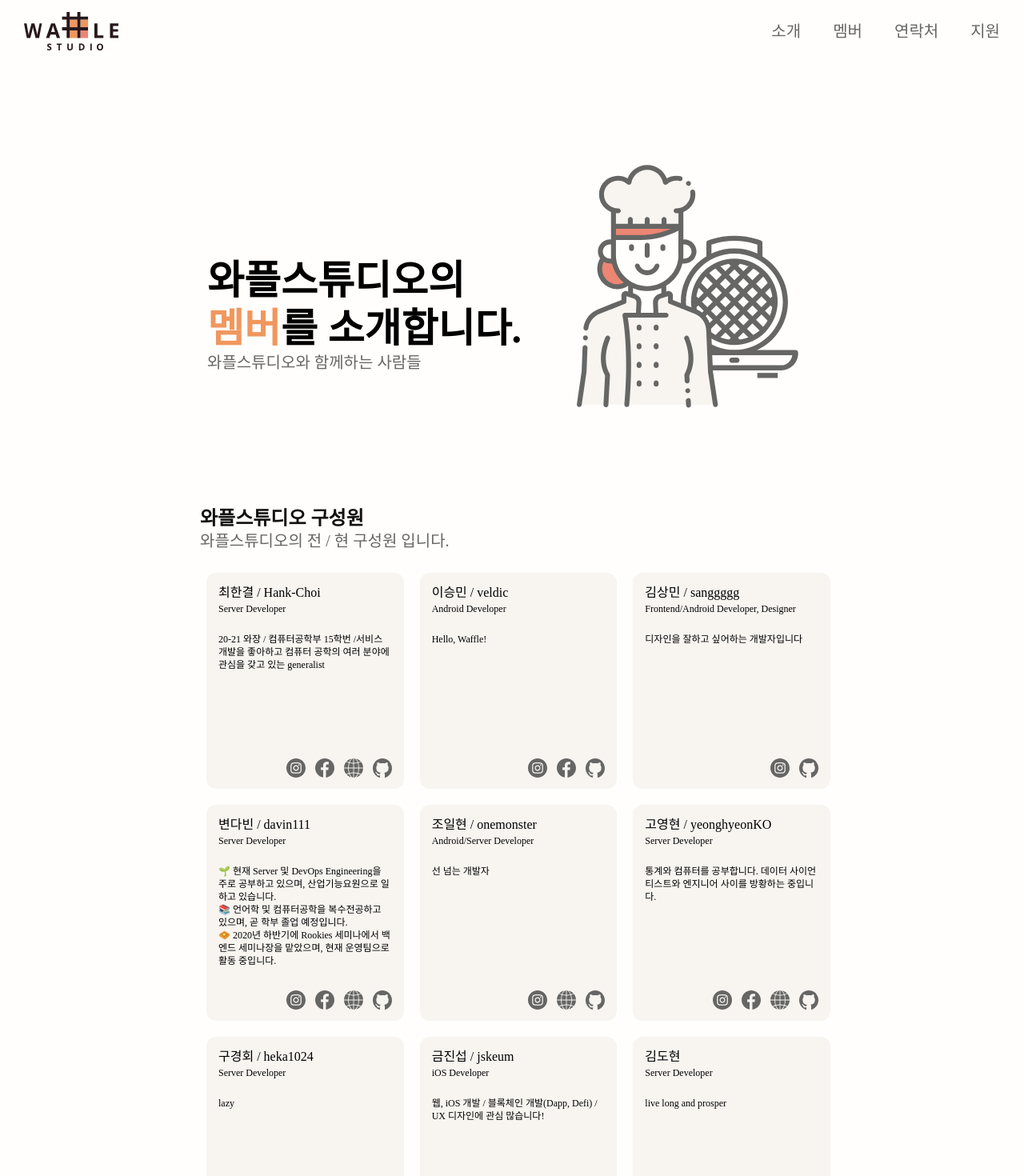
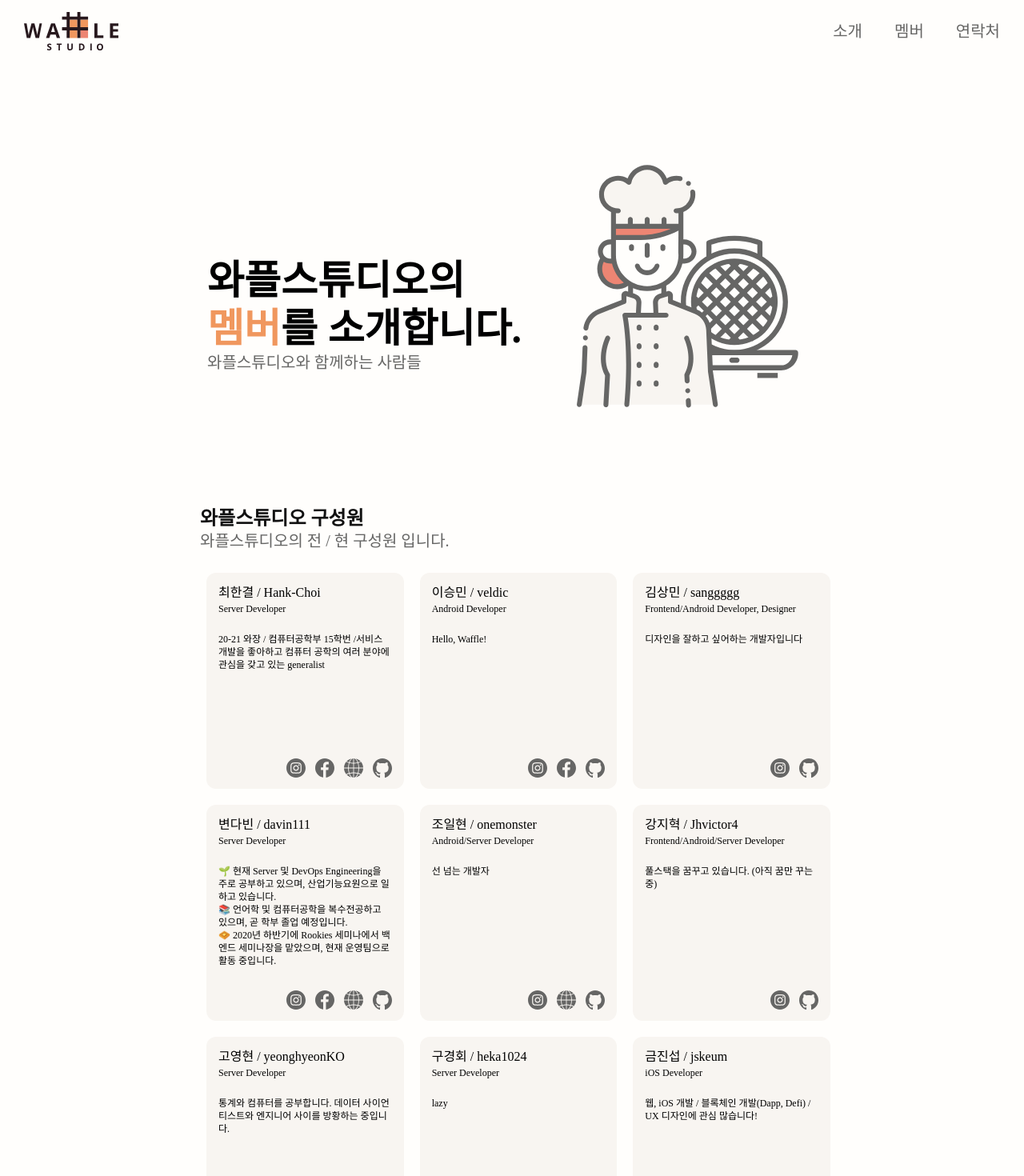
Before and after one commit to wafflestudio/wafflestudio.com, a Next.js app: page /people in a window 1280 px wide. Shown: the top 1470 px of the page at 80% size. Built offline with nearby package versions, Linux system fonts and the light colour scheme; a web font is replaced by a local one.

Commit message:
멤버 추가 및 사소한 업데이트

```diff
--- a/components/Header.tsx
+++ b/components/Header.tsx
@@ -155,15 +155,6 @@ const Header = () => {
               연락처
             </MenuItem>
           </Link>
-          <Link href="/recruit">
-            <MenuItem
-              onClick={() => {
-                setMenuOpen(false)
-              }}
-            >
-              지원
-            </MenuItem>
-          </Link>
         </MenuContainer>
       </HeaderContainer>
       <OverlayBox
--- a/components/Home/Activities/ActivityCard.tsx
+++ b/components/Home/Activities/ActivityCard.tsx
@@ -52,8 +52,6 @@ const CardImage = styled.div<{ src?: string }>`
 `
 
 const ActivityCard = (props: ActivityCardProps) => {
-  console.log(props.src)
-
   return (
     <CardWrapper>
       <CardImage src={props.src} />
--- a/components/People/Members/members.json
+++ b/components/People/Members/members.json
@@ -4,6 +4,7 @@
   {"name":"김상민","position":"Frontend/Android Developer, Designer","introduction":"디자인을 잘하고 싶어하는 개발자입니다","githubId":"sanggggg","instagram":"dev_sanggggg","facebook":"","web":""},
   {"name":"변다빈","position":"Server Developer","introduction":"🌱 현재 Server 및 DevOps Engineering을 주로 공부하고 있으며, 산업기능요원으로 일하고 있습니다.\n📚 언어학 및 컴퓨터공학을 복수전공하고 있으며, 곧 학부 졸업 예정입니다.\n🧇 2020년 하반기에 Rookies 세미나에서 백엔드 세미나장을 맡았으며, 현재 운영팀으로 활동 중입니다.","githubId":"davin111","instagram":"bdv_111","facebook":"bdv111","web":"https://medium.com/@bdv111"},
   {"name":"조일현","position":"Android/Server Developer","introduction":"선 넘는 개발자","githubId":"onemonster","instagram":"leave_entry","facebook":"","web":"https://www.twentymeeting.com/"},
+  {"name":"강지혁","position":"Frontend/Android/Server Developer","introduction":"풀스택을 꿈꾸고 있습니다. (아직 꿈만 꾸는중)","githubId":"Jhvictor4","instagram":"kangjirm","facebook":"","web":""},
   {"name":"고영현","githubId":"yeonghyeonKO","position":"Server Developer","introduction":"통계와 컴퓨터를 공부합니다. 데이터 사이언티스트와 엔지니어 사이를 방황하는 중입니다.","instagram":"adv_English","facebook":"yeong.hyeon.Ko95","web":"https://yeonghyeonko.github.io"},
   {"name":"구경회","position":"Server Developer","introduction":"lazy","githubId":"heka1024","instagram":"heka1024","facebook":"","web":"https://velog.io/@heka1024"},
   {"name":"금진섭","position":"iOS Developer","introduction":"웹, iOS 개발 / 블록체인 개발(Dapp, Defi) / UX 디자인에 관심 많습니다!","githubId":"jskeum","instagram":"","facebook":"","web":""},
@@ -11,6 +12,7 @@
   {"name":"김미승","githubId":"mieseung","position":"Server Developer","introduction":"와플처럼 맛있는 걸 좋아해요","instagram":"mieseung","facebook":"","web":""},
   {"name":"김민영","githubId":"kmy17518","position":"Server Developer","introduction":"안녕하세요~","instagram":"","facebook":"","web":""},
   {"name":"김민찬","position":"Android Developer","introduction":"삽질하는 뚱땡이라는 기술 블로그를 운영하고 있는 안드로이드 개발자 김민찬입니다.","githubId":"shoveling-pig","instagram":"mc_k1m","facebook":"","web":"https://medium.com/shoveling-pig"},
+  {"name":"김민혁","position":"Frontend/Server Developer","introduction":"즐기는 개발자가 되고 싶습니다","githubId":"mh960110","instagram":"","facebook":"","web":""},
   {"name":"김승효","githubId":"Wits15730","position":"Frontend Developer","introduction":"열린책들 세계문학 시리즈를 좋아한다. 인류가 어떻게 하면 정보 사회에서 살아남을 수 있는지 고민하고 있다. 그래서 요즘은 인공지능 기술에 관해 공부하고 있다. 일을 체계적으로 관리하는 것을 매우 좋아한다. 코딩도 좋아하지만 서비스의 전체적인 플로우를 설계하는 데에도 관심이 많다. 애석하지만 와플은 별로 좋아하지 않는다.","instagram":"davidkim2316","facebook":"davidkim15730","web":""},
   {"name":"김유진","githubId":"yuzzznk","position":"Frontend Developer","introduction":"제 인스타그램 아이디는 점대칭이에요!","instagram":"yuzzznh","facebook":"","web":""},
   {"name":"김진욱","githubId":"jusjinuk","position":"Android Developer","introduction":"생크림 초코와플과 리얼딸기라떼를 좋아하는 개발자입니다.","instagram":"","facebook":"","web":""},
@@ -21,7 +23,9 @@
   {"name":"박명훈","githubId":"eldpswp99","position":"Server Developer","introduction":"'-')=b","instagram":"","facebook":"","web":""},
   {"name":"박범규","githubId":"bumkyu00","position":"Android Developer","introduction":"열심히 하는 사람입니다.","instagram":"","facebook":"","web":""},
   {"name":"박선재","githubId":"cs71107","position":"Server Developer","introduction":"cs71107입니다","instagram":"","facebook":"박선재","web":""},
+  {"name":"박수빈","position":"iOS Developer","introduction":"애플 JOA","githubId":"subeenpark-io","instagram":"empty__watermelon","facebook":"empty00watermelon","web":"https://subeen.io"},
   {"name":"박윤수","githubId":"Junetrbl","position":"Server Developer","introduction":"Rock musician","instagram":"junetrbl_","facebook":"","web":""},
+  {"name":"박은만","position":"Server Developer","introduction":"I've got your backend","githubId":"silvermanseoul","instagram":"silvermanseoul","facebook":"","web":""},
   {"name":"박은천","githubId":"pullup-dip-burpee","position":"Server Developer","introduction":"백엔드 초보입니다","instagram":"","facebook":"","web":"pullup-dip-burpee.github.io"},
   {"name":"서정록","position":"Product Manager","introduction":"- 다재다능한 스타트업형 인재\n- 근데 돈많은 백수가 꿈이에요\n- 그래서 퀀트, 금융공학 공부중","githubId":"mike0295","instagram":"","facebook":"","web":"https://www.notion.so/Jeongrok-Michael-Seo-4aef5504f9c1452ea5c6b58a12ed1e22"},
   {"name":"서정민","position":"Designer","introduction":"기획하는 디자이너입니다. 끝없는 상상을 즐깁니다. 그리고 고양이와 떡볶이를 좋아해요. 작업할땐 케이팝을 즐겨들어요~!","githubId":"","instagram":"jeongminimouse","facebook":"","web":""},
@@ -29,10 +33,12 @@
   {"name":"여건주","position":"Designer","introduction":"와플 내 최강 열혈 디자이너가 목표입니다","githubId":"jemma112","instagram":"_yeo_yeo","facebook":"","web":"https://jemma0262.wixsite.com/design"},
   {"name":"우현민","githubId":"woohm402","position":"Frontend Developer","introduction":"ㅊㄴㄴ","instagram":"luckmin432","facebook":"100008168078125","web":"woohm404.com"},
   {"name":"유남규","githubId":"noaarhk","position":"Server Developer","introduction":"일로(와)(플)젝 가치하자","instagram":"namq.r","facebook":"","web":""},
+  {"name":"유준열","position":"Frontend/Android/iOS Developer","introduction":"PM 겸 CTO를 꿈꾸는 욕심쟁이","githubId":"gajagajago","instagram":"","facebook":"","web":""},
   {"name":"윤규석","position":"웹 프론트 개발","introduction":"안녕하세요. 컴공 16학번 윤규석입니다.","githubId":"yks1502","instagram":"","facebook":"","web":""},
   {"name":"이상규","githubId":"gyusang","position":"Server Developer","introduction":"안녕하세요, 저는 수학, 논리, 컴퓨터를 좋아하는 이상규입니다. 2020년부터 서울대학교에서 컴퓨터공학을 전공하고 있고, Neural Network에 관심이 많습니다!저에게 궁금한 점이 있다면 언제든지 연락 주세요.","instagram":"sanggyu314","facebook":"sanggyu.developer","web":"https://gyusang.medium.com/"},
   {"name":"이상민","position":"Server Developer","introduction":"안녕하세요-!  ","githubId":"min112402","instagram":"","facebook":"","web":""},
   {"name":"이유빈","githubId":"yblee2001","position":"Android Developer","introduction":"서울대학교 컴퓨터공학부 19학번","instagram":"","facebook":"","web":""},
+  {"name":"이윤주","position":"Server Developer","introduction":"햇병아리 개발자","githubId":"younjoo0614","instagram":"","facebook":"","web":""},
   {"name":"임유진","githubId":"gina0605","position":"Server Developer","introduction":"좋은 팀원들과 프로젝트가 하고싶어요","instagram":"","facebook":"","web":""},
   {"name":"임종원","githubId":"elijah0430","position":"Server Developer","introduction":"개발 초보입니다..!","instagram":"jongwon0430","facebook":"elijah0430","web":""},
   {"name":"정다운","githubId":"jeongdaun","position":"Frontend Developer","introduction":"안녕하세요","instagram":"","facebook":"","web":""},
@@ -42,6 +48,7 @@
   {"name":"정승빈","githubId":"gnarmeister","position":"Frontend Developer","introduction":"호랑이는 토끼를 사냥할 때도 최선을 다하지 like me","instagram":"sngbin_","facebook":"","web":""},
   {"name":"정우근","githubId":"jwg1108","position":"Android Developer","introduction":"SNUCSE 19/Android","instagram":"woo_geun.j","facebook":"","web":""},
   {"name":"정지민","githubId":"tictactoeid","position":"Server Developer","introduction":"내가 만든 서비스를 많은 사람들이 이용하기를 바라는 Server Developer 개발자","instagram":"","facebook":"","web":""},
+  {"name":"정진우","position":"Frontend/Server Developer","introduction":"ReactJS, NestJS, GraphQL / 웹 개발 풀스택 지향 / 기술분야 넓히는 중 / 협업 연락 환영합니다.","githubId":"bugoverdose","instagram":"","facebook":"","web":""},
   {"name":"정희수","githubId":"ssu1018","position":"Frontend Developer","introduction":"민트 초코, 내린 커피를 좋아하는 사당동의 아들 정희수, 겨울만 기다리는 열혈 스노우보더","instagram":"pann_hs","facebook":"","web":"https://heesu.site"},
   {"name":"조성민","githubId":"choseongmin1997","position":"Designer","introduction":"19.5기 새싹 디자이너입니다","instagram":"","facebook":"","web":""},
   {"name":"조승한","githubId":"pasa3232","position":"Server Developer","introduction":"snucse 19 조승한","instagram":"seunghan_ss","facebook":"","web":""},
```
Also changed, not shown: pages/contact.tsx (+8 -2 lines), 1 other file (tests, documents, lock files or other folders).
